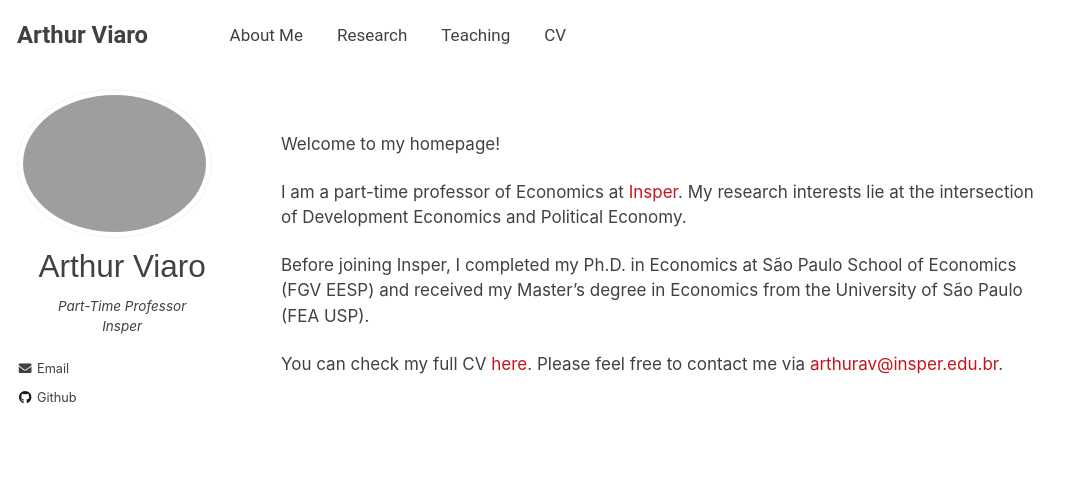
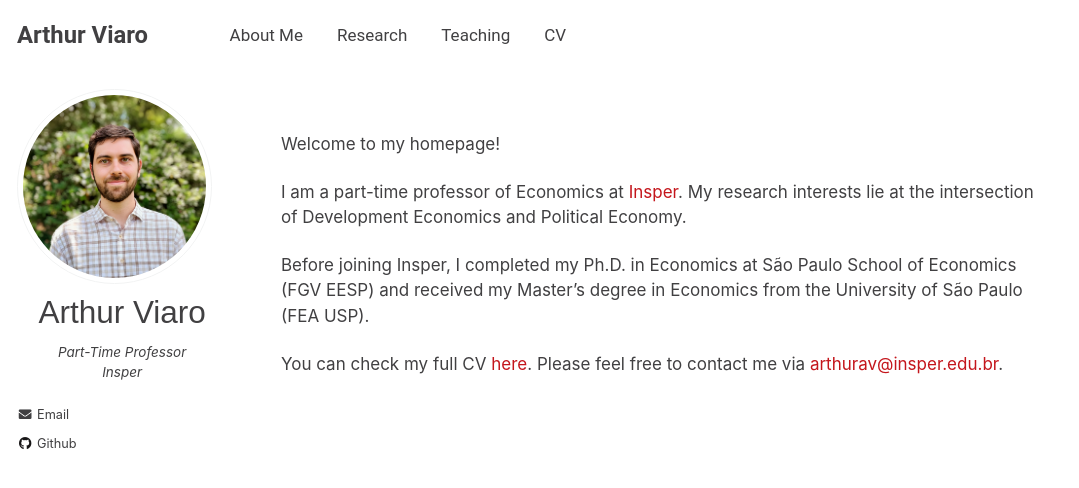
Before and after one commit to arthurviaro/arthurviaro.github.io, a Jekyll site: the page built from _pages/about.md, in a window 1280 px wide. Shown: the top 488 px of the page, without its empty margins (0-1079 px from the left). Built offline with Jekyll 4.4.1, drawn with Linux system fonts in a browser that asks for light colours.

Commit message:
fix: update picture

```diff
--- a/_config.yml
+++ b/_config.yml
@@ -90,7 +90,7 @@ analytics:
 # Site Author
 author:
   name             : "Arthur Viaro"
-  avatar           : "avatar_2x.png"
+  avatar           : "avatar.png"
   bio              : "Part-Time Professor <br>  Insper"
   location         :
   employer         :
```
